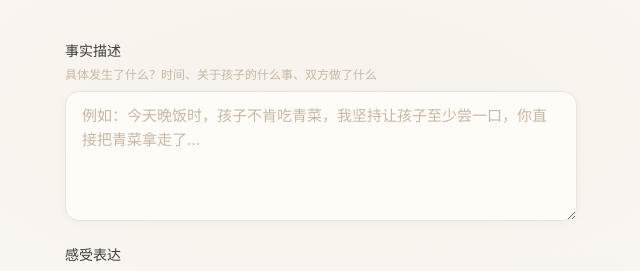
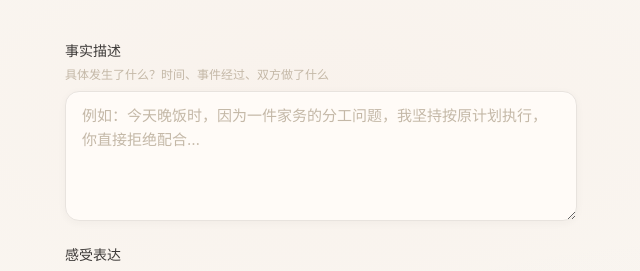
Before and after one commit to connorzz123/us-app, a React (Vite) app: page /s/1/create in a window 1280 px wide. Shown: the part 125-396 px from the top of the page, without its empty margins (319-959 px from the left). Built offline with nearby package versions, Linux system fonts and the light colour scheme.

Commit message:
feat: 去除事实描述中「孩子」相关文案，改为中性表述适配所有用户群

```diff
--- a/src/pages/CreatePage.tsx
+++ b/src/pages/CreatePage.tsx
@@ -53,12 +53,12 @@ export default function CreatePage() {
               事实描述
             </label>
             <p className="text-xs mb-2" style={{ color: "var(--c-text-muted)" }}>
-              具体发生了什么？时间、关于孩子的什么事、双方做了什么
+              具体发生了什么？时间、事件经过、双方做了什么
             </p>
             <textarea
               value={fact}
               onChange={(e) => setFact(e.target.value)}
-              placeholder="例如：今天晚饭时，孩子不肯吃青菜，我坚持让孩子至少尝一口，你直接把青菜拿走了…"
+              placeholder="例如：今天晚饭时，因为一件家务的分工问题，我坚持按原计划执行，你直接拒绝配合…"
               className="clay-input min-h-[130px]"
             />
           </div>
```
